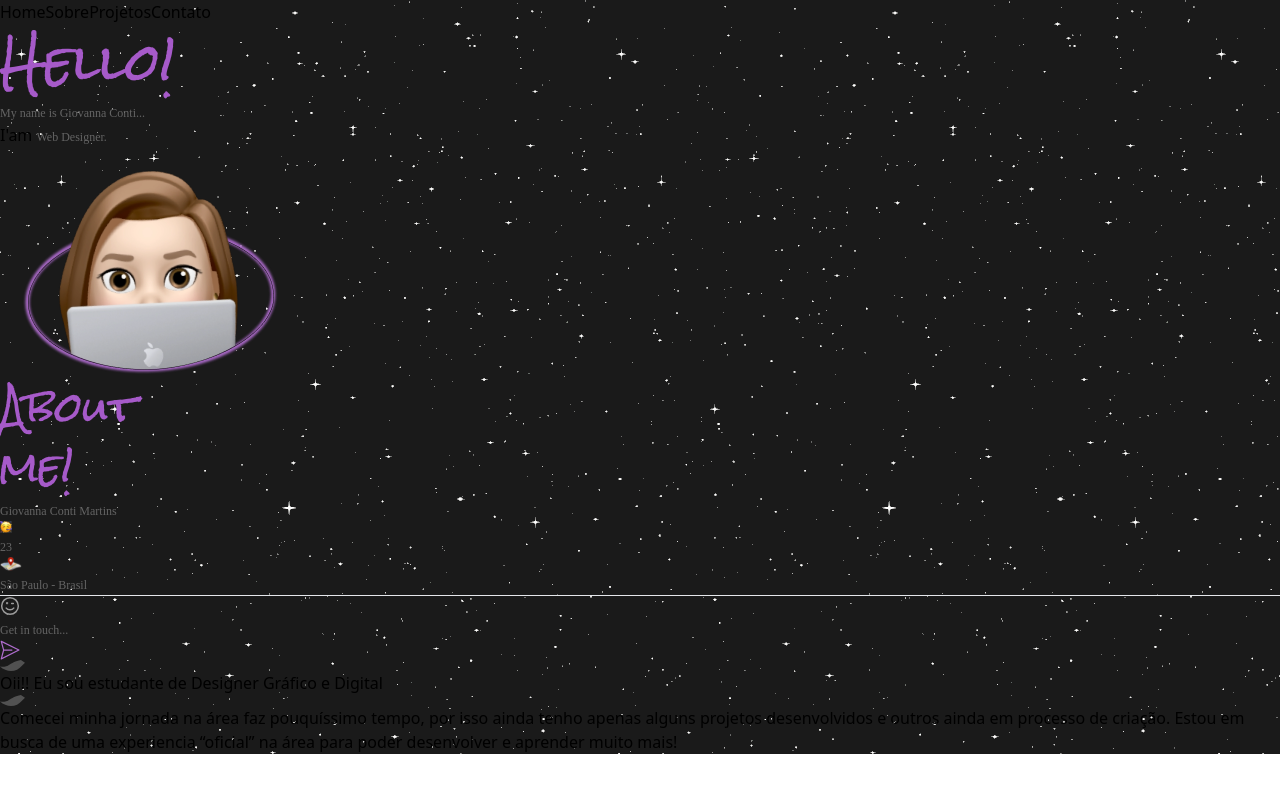
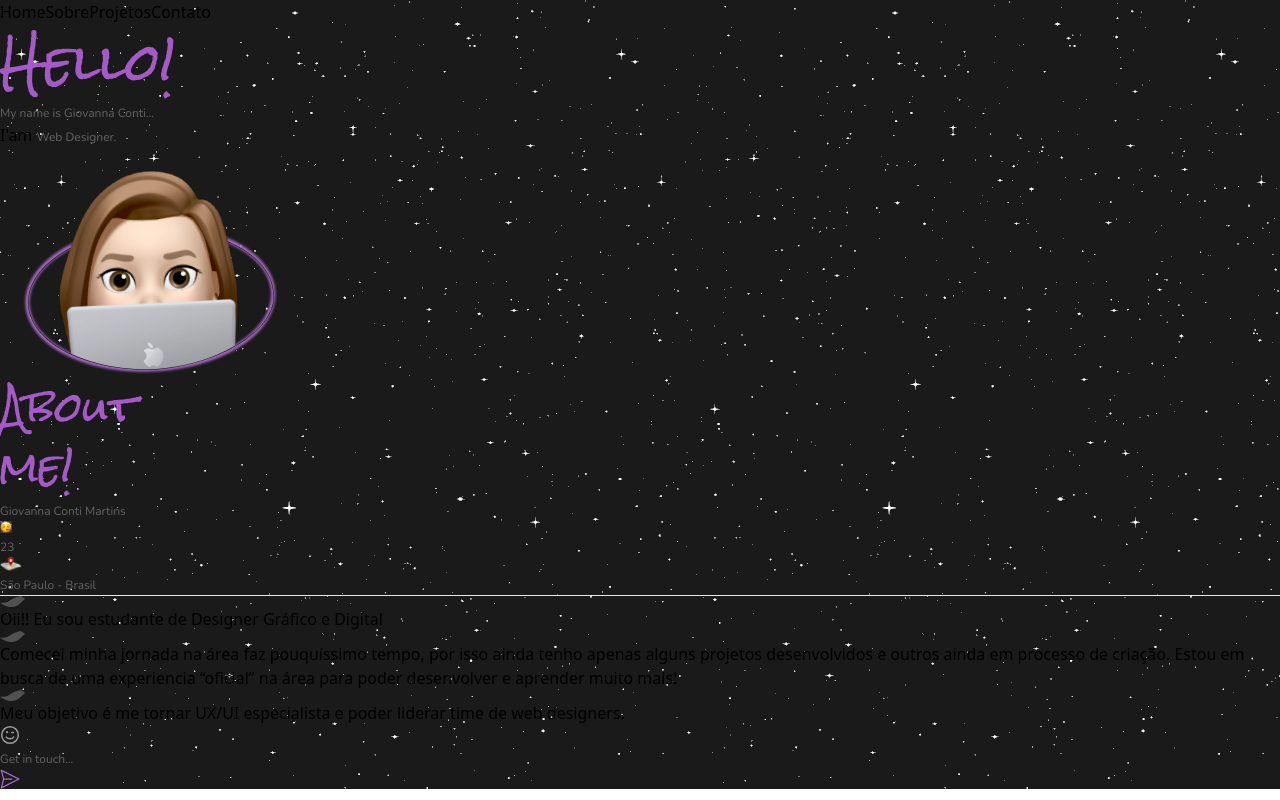
Before and after one commit to LuanMartinsLorenzato/portfolio_giovanna, a Next.js app: page / in a window 1280 px wide. Built offline with nearby package versions, Linux system fonts and the light colour scheme.

Commit message:
Fix chat message

```diff
--- a/modules/AboutMe/AboutMe.tsx
+++ b/modules/AboutMe/AboutMe.tsx
@@ -5,69 +5,19 @@ import celebrate_icon from '../../public/assets/celebrate_icon.svg'
 import map_icon from '../../public/assets/map_icon.svg'
 import emoji_icon from '../../public/assets/emoji_icon.svg'
 import send_icon from '../../public/assets/send_icon.svg'
-import left_mensage_icon_dark from '../../public/assets/left_mensage_icon_dark.svg'
 //import imgStatsGi from '../../public/imgs/img-stats-gi.jpg'
 import fig_luck from '../../public/imgs/fig_luck.png'
+import AnimateChat from '../../shared/components/animateChat/animateChat'
 
-const mensages = [
+const messagesArr = [
 	'Oii!! Eu sou estudante de Designer Gráfico e Digital',
 	'Comecei minha jornada na área faz pouquíssimo tempo, por isso ainda tenho apenas alguns projetos desenvolvidos e outros ainda em processo de criação. Estou em busca de uma experiencia “oficial” na área para poder desenvolver e aprender muito mais!',
 	'Meu objetivo é me tornar UX/UI especialista e poder liderar time de web designers.',
 	'Espero poder fazer parte do seu time de Web Designers.',
-	`${fig_luck.src}`,
+	<img src={fig_luck.src} alt="Luck" />
 ]
 
 const AboutMe: React.FC = () => {
-	const [divVisible, setDivVisible] = useState(false);
-
-  useEffect(() => {
-    const handleScrollToDiv = () => {
-      const div = document.getElementById('high_description');
-
-      if (!div) return;
-
-      const rect = div.getBoundingClientRect();
-      const isVisible = rect.top >= 0 && rect.bottom <= window.innerHeight;
-
-      if (isVisible) {
-				if (!divVisible) {
-					for (let i = 0; i < mensages.length; i++) {
-						setTimeout(() => {
-							addMensageInChats(mensages[i].toString())
-						}, i * 1500);
-					}
-				}
-        setDivVisible(true);
-      } else {
-				setDivVisible(false);
-			}
-  	};
-
-  	window.addEventListener('scroll', handleScrollToDiv);
-
-    return () => {
-      window.removeEventListener('scroll', handleScrollToDiv);
-    };
-
-  }, [divVisible]);
-
-  const addMensageInChats = (text: String) => {
-		const high_description = document.getElementById('high_description');
-		if (!high_description) return;
-			const div = document.createElement('div');
-			const leftMensageDiv = document.createElement('img');
-			leftMensageDiv.setAttribute('class', `${styles.left_mensage}`);
-			leftMensageDiv.src = left_mensage_icon_dark.src;
-			leftMensageDiv.alt = 'Icon left';
-			div.setAttribute('class', `${styles.div_mensage}`);
-			const p = document.createElement('p');
-			const img = document.createElement('img');
-			div.appendChild(leftMensageDiv)
-			img.alt = 'Luck';
-			text === mensages[4] ? (img.src = text.toString(), div.appendChild(img)) : (p.append(text.toString()), div.appendChild(p))
-			high_description.appendChild(div)
-  };
-
 	const getAge = () => {
 		let years = 23;
 		return years;
@@ -108,7 +58,8 @@ const AboutMe: React.FC = () => {
 						</div>
 					</div>
 					<hr />
-					<div className={styles.high_description} id='high_description'>
+					<div className={styles.high_description}>
+						<AnimateChat messages={messagesArr} />
 						<div className={styles.container_input}>
 							<img src={emoji_icon.src} alt="Map Icon" width={20} height={20} />
 							<button className={styles.button_getInTouch} onClick={() => {popUp()}} >
--- a/modules/AboutMe/aboutMe.module.scss
+++ b/modules/AboutMe/aboutMe.module.scss
@@ -52,20 +52,8 @@
       .high_description {
         @apply w-full h-full pt-10 flex flex-col px-3;
 
-        .div_mensage {
-          @apply bg-[#515151] py-[10px] px-4 rounded-3xl w-fit mb-1 relative;
-
-          .left_mensage {
-            @apply absolute -left-2 bottom-0;
-          }
-
-          p {
-            @apply text-color-dark text-font text-xs;
-          }
-        }
-
         .container_input {
-          @apply absolute bottom-3 w-[93%] h-9 self-center border-[0.5px] border-[#666] rounded-md bg-[#4F4F4F]/50 flex justify-around items-center;
+          @apply mt-auto mb-2 w-[93%] h-9 self-center border-[0.5px] border-[#666] rounded-md bg-[#4F4F4F]/50 flex justify-around items-center;
 
           .button_getInTouch {
             @apply w-4/5 h-full text-left flex items-center pl-2;
--- a/package.json
+++ b/package.json
@@ -14,9 +14,11 @@
     "@types/react-dom": "18.0.11",
     "eslint": "8.37.0",
     "eslint-config-next": "13.2.4",
+    "framer-motion": "^10.16.2",
     "next": "^13.2.4",
     "react": "18.2.0",
     "react-dom": "18.2.0",
+    "react-intersection-observer": "^9.5.2",
     "react-scroll": "^1.8.9",
     "typescript": "5.0.3",
     "use-window-dimensions": "^1.0.2"
--- /dev/null
+++ b/shared/components/animateChat/animateChat.module.scss
@@ -0,0 +1,25 @@
+@import '../../../styles/_mixins.scss';
+@tailwind utilities;
+@tailwind components;
+
+@include mobile() {
+  .container_messages {
+    @apply h-full flex flex-col mb-1;
+
+		.position_messages {
+			@apply mt-auto;
+		}
+
+		.message {
+			@apply bg-[#515151] py-[10px] px-4 rounded-3xl w-fit mb-1 relative;
+
+			.left_mensage {
+       @apply absolute -left-2 bottom-0;
+     	}
+
+			p {
+				@apply text-color-dark text-font text-xs;
+			}
+		}
+  }
+}
--- /dev/null
+++ b/shared/components/animateChat/animateChat.tsx
@@ -0,0 +1,71 @@
+import styles from './animateChat.module.scss';
+import React, { useState, useEffect } from 'react';
+import { motion } from 'framer-motion';
+import { useInView } from 'react-intersection-observer';
+import left_mensage_icon_dark from '../../../public/assets/left_mensage_icon_dark.svg'
+
+interface ChatProps {
+  messages: (string | JSX.Element)[];
+  delayBetweenMessages?: number; // Opcional: Define o atraso entre as mensagens (em segundos)
+}
+
+const AnimateChat: React.FC<ChatProps> = ({ messages, delayBetweenMessages = 2 }) => {
+  const [visibleMessages, setVisibleMessages] = useState<(string | JSX.Element)[]>([]);
+  const [ref, inView] = useInView({
+    triggerOnce: true,
+    threshold: 0.5, // Define a porcentagem de visibilidade necessária
+  });
+
+  useEffect(() => {
+    let timer: NodeJS.Timeout | null = null;
+
+    const addMessageWithDelay = (index: number) => {
+      timer = setTimeout(() => {
+        setVisibleMessages((prevMessages) => [...prevMessages, messages[index]]);
+      }, index * (delayBetweenMessages * 1000));
+    };
+
+    if (inView) {
+      messages.forEach((_, index) => {
+        addMessageWithDelay(index);
+      });
+    }
+
+    return () => {
+      if (timer) {
+        clearTimeout(timer);
+      }
+    };
+  }, [inView, messages, delayBetweenMessages]);
+
+  return (
+    <div className={styles.container_messages} ref={ref}>
+      <div className={styles.position_messages}>
+        {visibleMessages.map((message, index) => (
+          <motion.div
+            className={styles.message}
+            key={index}
+            initial={{ opacity: 0, y: 20 }}
+            animate={{ opacity: 1, y: 0 }}
+            exit={{ opacity: 0, y: -20 }}
+            transition={{ duration: 0.5 }} // Duração da animação
+          >
+            {typeof message === 'string' ? (
+              <>
+                <img src={left_mensage_icon_dark.src} alt="Left icon" className={styles.left_mensage}/>
+                <p>{message}</p>
+              </>
+            ) : (
+            <>
+              <img src={left_mensage_icon_dark.src} alt="Left icon" className={styles.left_mensage}/>
+              {message}
+            </>
+            )}
+          </motion.div>
+        ))}
+      </div>
+    </div>
+  );
+};
+
+export default AnimateChat;
--- a/styles/globals.scss
+++ b/styles/globals.scss
@@ -1,6 +1,6 @@
 @tailwind base;
 @tailwind utilities;
-@import url('https://fonts.googleapis.com/css2?family=Questrial&family=Rock+Salt&display=swap');
+@import url('https://fonts.googleapis.com/css2?family=Nunito:ital,wght@0,200;0,300;0,400;0,500;0,600;0,700;0,800;0,900;1,200;1,300;1,400;1,500;1,600;1,700;1,800;1,900&family=Questrial&family=Rock+Salt&display=swap');
 
 @font-face {
     font-family: 'B Berantas';
```
Also changed, not shown: 1 other file (tests, documents, lock files or other folders).
